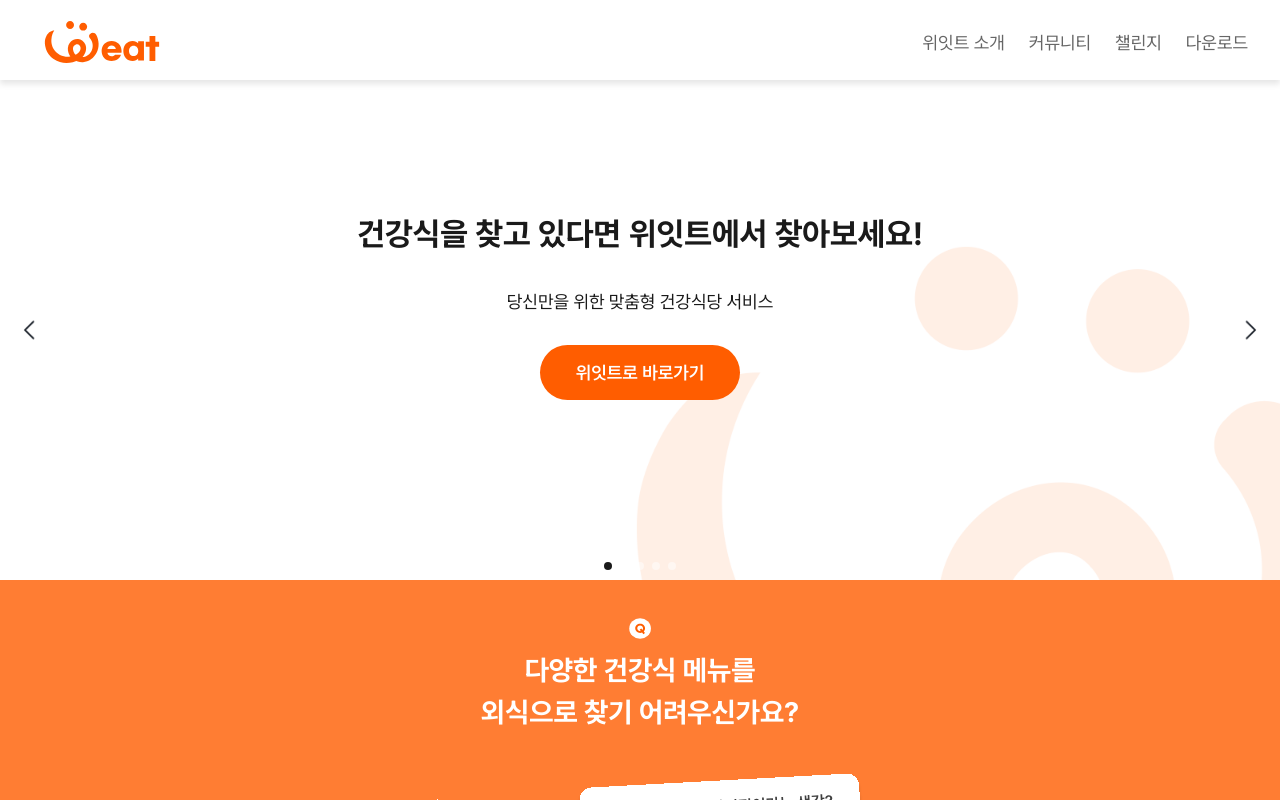
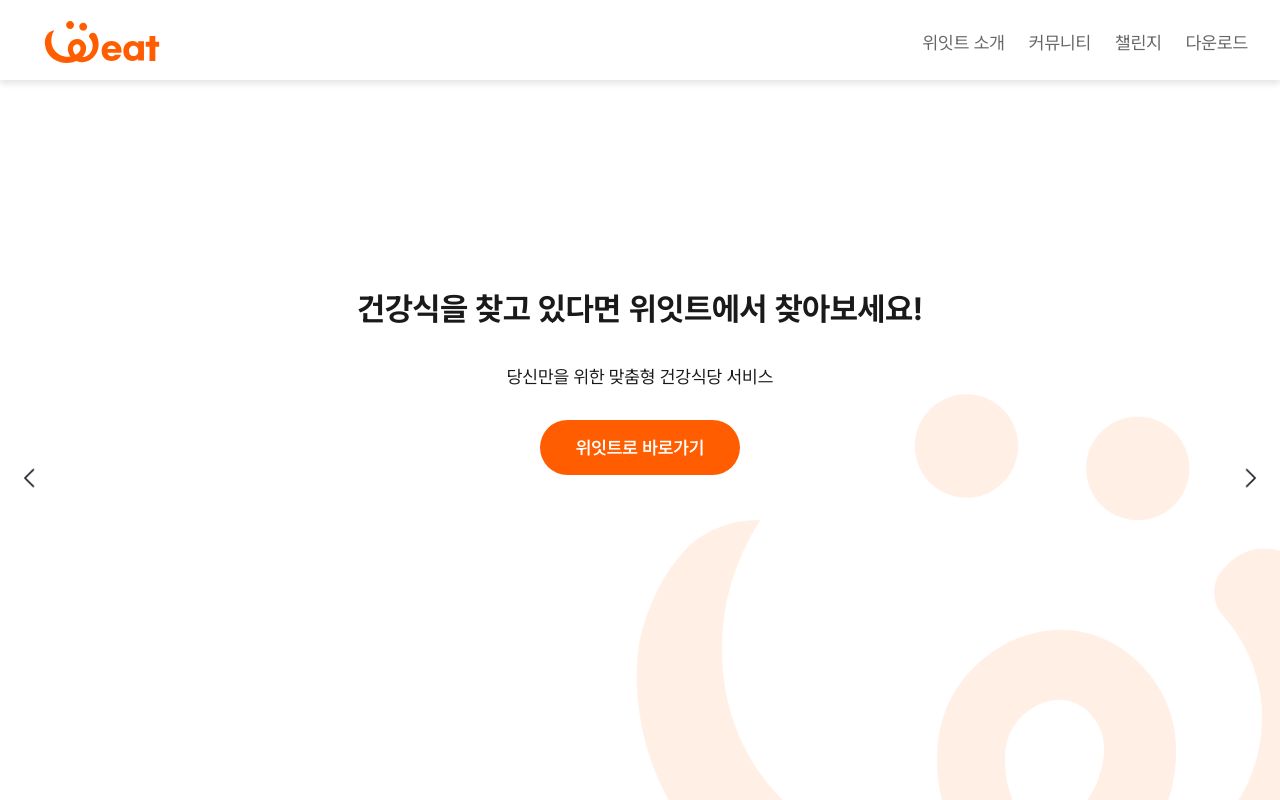
Before and after one commit to hyun2e/weat-landing, a React (Vite) app: page / in a window 1280 px wide. Shown: the top 800 px of the page. Built offline with nearby package versions, Linux system fonts and the light colour scheme.

Commit message:
slider 수정

```diff
--- a/src/App.jsx
+++ b/src/App.jsx
@@ -82,6 +82,7 @@ const ContentWrapper = styled.div`
   display: flex;
   flex-direction: column;
   gap: 150px;
+  max-width: 1920px;
 
   @media (max-width: ${({ theme }) => theme.breakpoints.mobile}) {
     gap: 64px;
@@ -89,7 +90,7 @@ const ContentWrapper = styled.div`
 `;
 
 const Section = styled.section`
-  height: 500px;
+  /* height: 500px; */
   background-color: ${({ $bgColor }) => $bgColor || "#ffffff"};
   display: flex;
   align-items: center;
--- a/src/components/Slider.jsx
+++ b/src/components/Slider.jsx
@@ -9,7 +9,7 @@ import Button from "./Button";
 const SliderContainer = styled.div`
   position: relative;
   width: 100%;
-  height: 500px;
+  /* height: 500px; */
   overflow: hidden;
 
   @media (max-width: 768px) {
@@ -20,7 +20,7 @@ const SliderContainer = styled.div`
 // 슬라이드들을 감싸는 래퍼 (가로로 나열)
 const SlideWrapper = styled.div`
   display: flex;
-  height: 500px;
+  /* height: 500px; */
   transition: transform 0.5s ease-in-out;
   transform: translateX(${(props) => props.translate}%);
 
@@ -34,12 +34,13 @@ const Slide = styled.div`
   min-width: 100%;
   background-image: url(${(props) => props.image});
   background-size: cover;
-  background-position: center;
+  background-position: ${(props) => (props.index === 3 ? "bottom" : "center")};
   display: flex;
   flex-direction: column;
   align-items: center;
   justify-content: flex-end;
-  padding-bottom: 180px;
+  padding-top: 200px;
+  padding-bottom: 400px;
   font-size: 32px;
   color: white;
   gap: 30px;
@@ -79,8 +80,8 @@ const ContentWrapper = styled.div`
   gap: 4px;
 
   @media (max-width: ${({ theme }) => theme.breakpoints.mobile}) {
-      flex-direction: column;
-    }
+    flex-direction: column;
+  }
 `;
 
 const HeroContent = styled.p`
```
